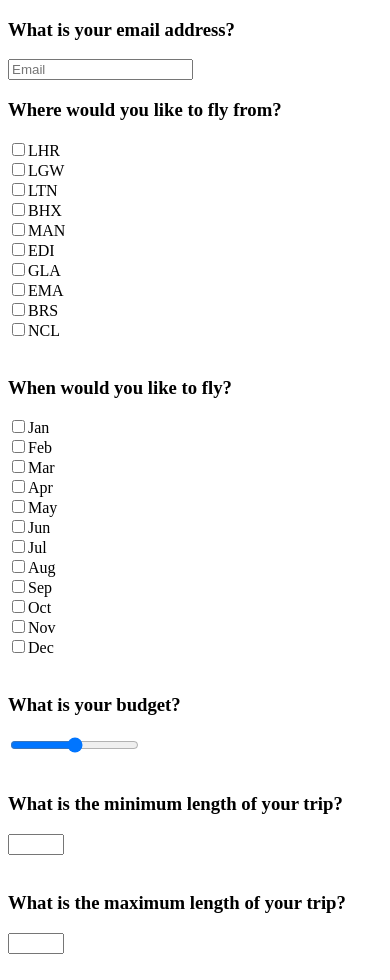
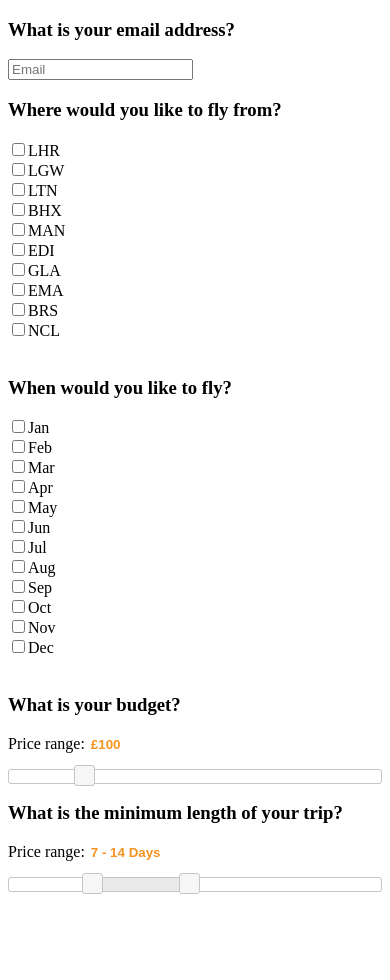
Before and after one commit to RyanMKrol/SkyTracker, a plain HTML site: page index2.html in a window 390 px wide. After the commit the page ends 900 px from the top, so only its background shows below. Drawn offline with nearby package versions, Linux system fonts and the light colour scheme.

Commit message:
Started using JQueryUI
* I’m using some sliders for the budget and trip length input, this
will do the validation of the max > min for me :)
* Next step is to connect this to the backend, and then make it a bit
more responsive.

```diff
--- a/index2.html
+++ b/index2.html
@@ -16,6 +16,39 @@
 
       ga('create', 'UA-97845942-1', 'auto');
       ga('send', 'pageview');
+    </script>
+
+    <link rel="stylesheet" href="lib/jquery-ui-1.12.1.custom/jquery-ui.css">
+    <script src="https://code.jquery.com/jquery-1.12.4.js"></script>
+    <script src="https://code.jquery.com/ui/1.12.1/jquery-ui.js"></script>
+
+    <script>
+      $( function() {
+        $( "#tripLength" ).slider({
+          range: true,
+          min: 1,
+          max: 28,
+          values: [ 7, 14 ],
+          slide: function( event, ui ) {
+            $( "#daysAmount" ).val(ui.values[ 0 ] + " - " + ui.values[ 1 ] + " Days");
+          }
+        });
+        $( "#daysAmount" ).val( $( "#tripLength" ).slider( "values", 0 ) +
+          " - " + $( "#tripLength" ).slider( "values", 1 ) + " Days" );
+      } );
+
+      $( function() {
+        $( "#budgetSlider" ).slider({
+          value:100,
+          min: 0,
+          max: 500,
+          step: 10,
+          slide: function( event, ui ) {
+            $( "#budgetAmount" ).val( "£" + ui.value );
+          }
+        });
+        $( "#budgetAmount" ).val( "£" + $( "#budgetSlider" ).slider( "value" ) );
+      } );
 
     </script>
 
@@ -60,15 +93,20 @@
 
       <h3>What is your budget?</h3>
       <!-- the budget input -->
-      <input type="range" name="budget" min="0" max="1000"><br><br>
+      <p>
+        <label for="amount">Price range:</label>
+        <input type="text" id="budgetAmount" readonly style="border:0; color:#f6931f; font-weight:bold;">
+      </p>
+
+      <div id="budgetSlider"></div>
 
       <h3>What is the minimum length of your trip?</h3>
-      <!-- the budget input -->
-      <input type="number" name="tripMin" min="0" max="28"><br><br>
+      <p>
+        <label for="amount">Price range:</label>
+        <input type="text" id="daysAmount" readonly style="border:0; color:#f6931f; font-weight:bold;">
+      </p>
 
-      <h3>What is the maximum length of your trip?</h3>
-      <!-- the budget input -->
-      <input type="number" name="tripMax" min="0" max="28"><br><br>
+      <div id="tripLength"></div>
 
     </form>
 
```
Also changed, not shown: js/sendForm.js (added), 1 other file.
